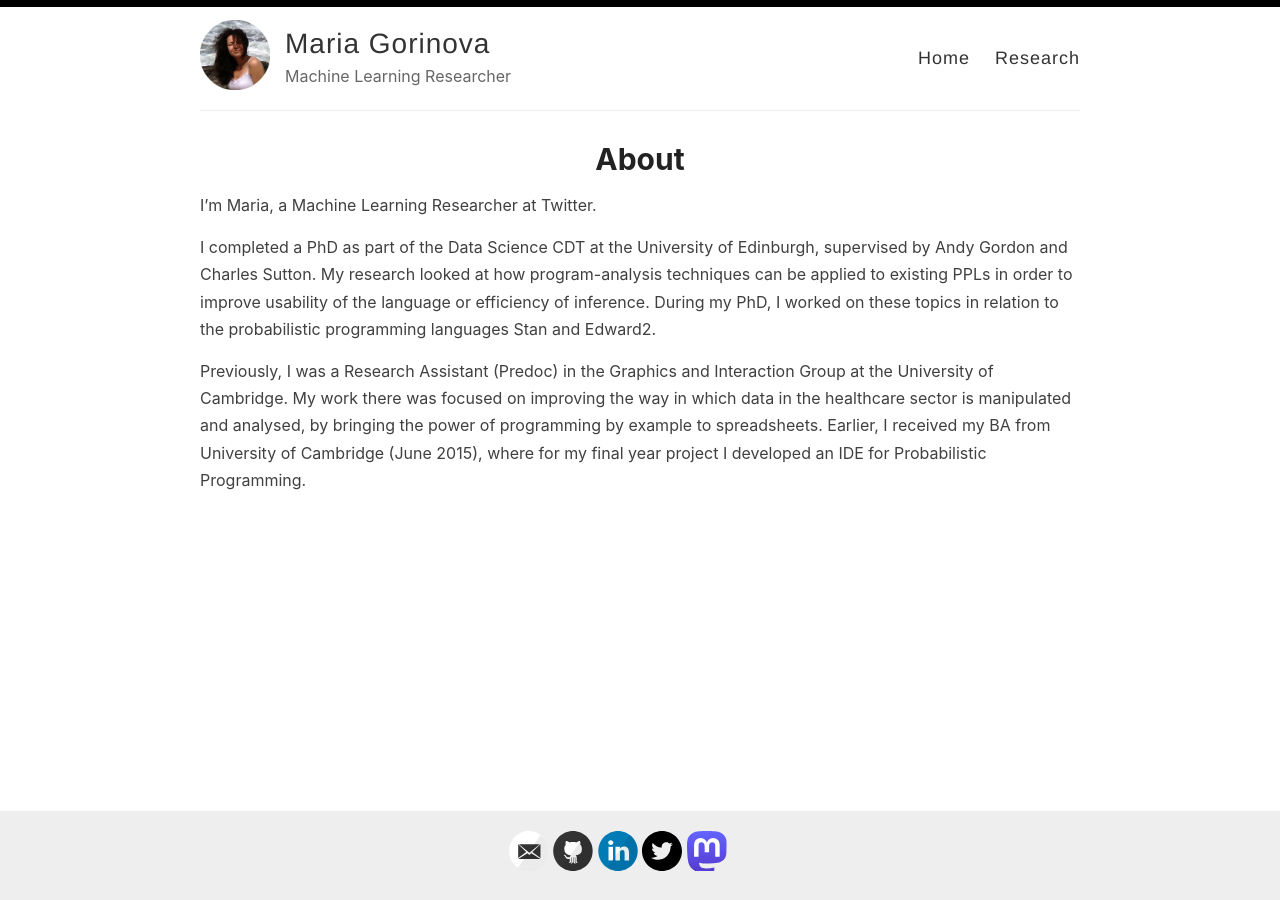
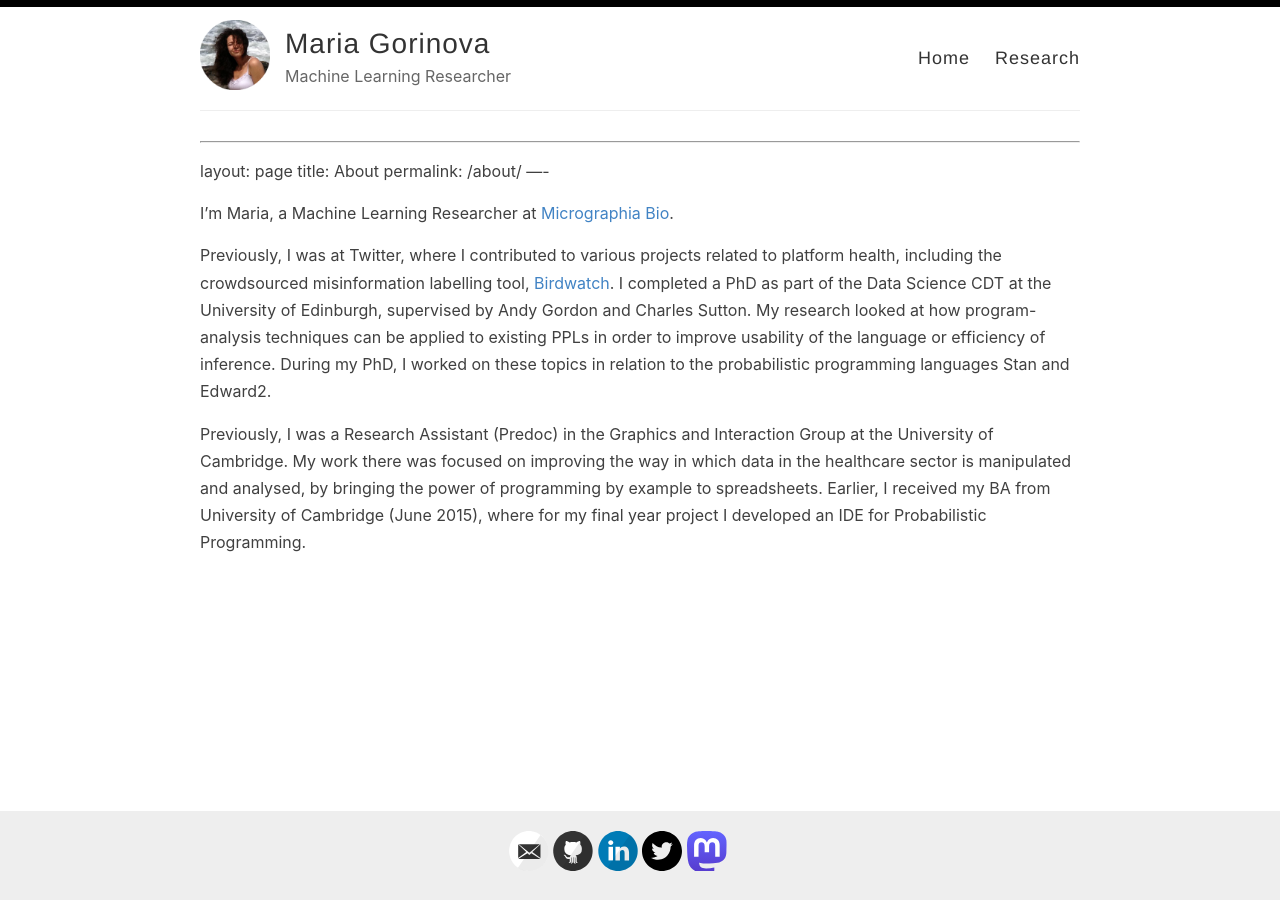
Before and after one commit to mgorinova/mgorinova.github.io, a Jekyll site: the page built from _pages/about.md, in a window 1280 px wide. Built offline with Jekyll 4.4.1, drawn with Linux system fonts in a browser that asks for light colours; our own code applies the rules of GitHub Pages for plain Markdown files.

Commit message:
Update about.md

```diff
--- a/_pages/about.md
+++ b/_pages/about.md
@@ -2,10 +2,11 @@
 layout: page
 title: About
 permalink: /about/
----
+----
 
-I'm Maria, a Machine Learning Researcher at Twitter.
+I'm Maria, a Machine Learning Researcher at [Micrographia Bio](https://www.micrographiabio.com/).
 
+Previously, I was at Twitter, where I contributed to various projects related to platform health, including the crowdsourced misinformation labelling tool, [Birdwatch](https://communitynotes.twitter.com/).
 I completed a PhD as part of the Data Science CDT at the University of Edinburgh, supervised by Andy Gordon and Charles Sutton. My research looked at how program-analysis techniques can be applied to existing PPLs in order to improve usability of the language or efficiency of inference. During my PhD, I worked on these topics in relation to the probabilistic programming languages Stan and Edward2.
 
 Previously, I was a Research Assistant (Predoc) in the Graphics and Interaction Group at the University of Cambridge. My work there was focused on improving the way in which data in the healthcare sector is manipulated and analysed, by bringing the power of programming by example to spreadsheets. Earlier, I received my BA from University of Cambridge (June 2015), where for my final year project I developed an IDE for Probabilistic Programming.
```
